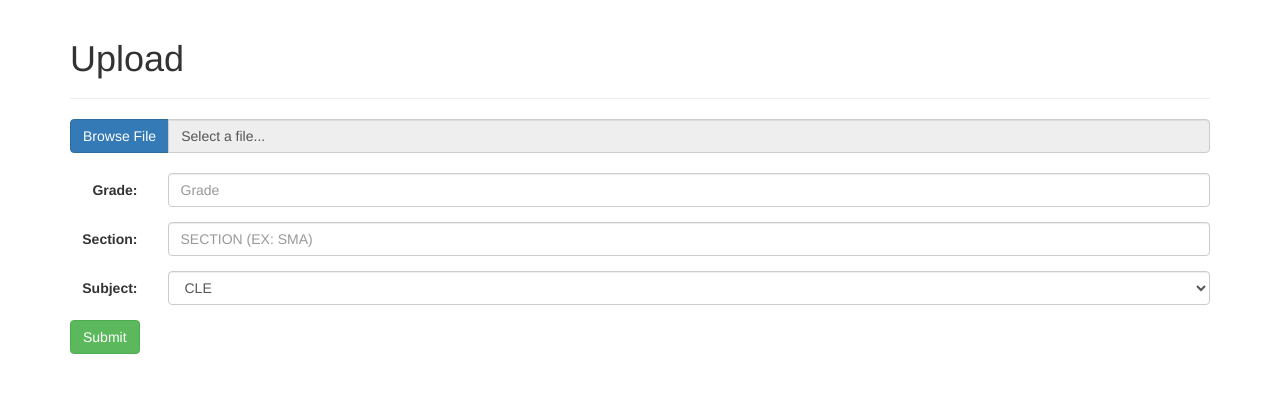
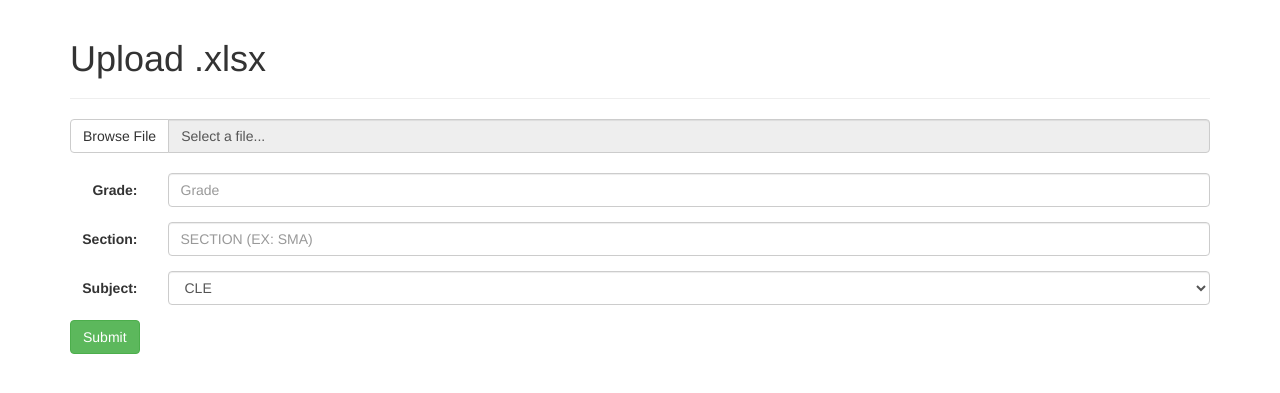
Before and after one commit to akaNiknok/Grades, a Flask app: template templates/upload.html in a window 1280 px wide. Shown: the part 61-454 px from the top of the page. Run offline with Flask 2, Linux system fonts and the light colour scheme; the template is opened without the code that fills it, so the values that code supplies are empty; some libraries are stand-ins or nearby versions.

Commit message:
Add button to /upload

```diff
--- a/templates/index.html
+++ b/templates/index.html
@@ -3,6 +3,12 @@
 
 {% block content %}
     <h1>Index</h1>
+
+    {% if user and user.acc_type == "teacher" %}
+    <form action="/upload" method="get">
+        <button type="submit" class="btn">Upload .xlsx</button>
+    </form>
+    {% endif %}
 
     <!-- Student -->
     {% if user and user.acc_type == "student" %}
--- a/templates/upload.html
+++ b/templates/upload.html
@@ -7,7 +7,7 @@
 
         <!-- PAGE HEADER -->
         <div class="page-header">
-            <h1>Upload</h1>
+            <h1>Upload .xlsx</h1>
         </div>
 
         <!-- FORM -->
@@ -16,7 +16,7 @@
             <!-- File -->
             <div class="input-group">
                 <label class="input-group-btn">
-                    <span class="btn btn-primary">
+                    <span class="btn btn-default">
                         Browse File<input id="file" type="file" name="file" accept=".xlsx,.xls">
                     </span>
                 </label>
```
